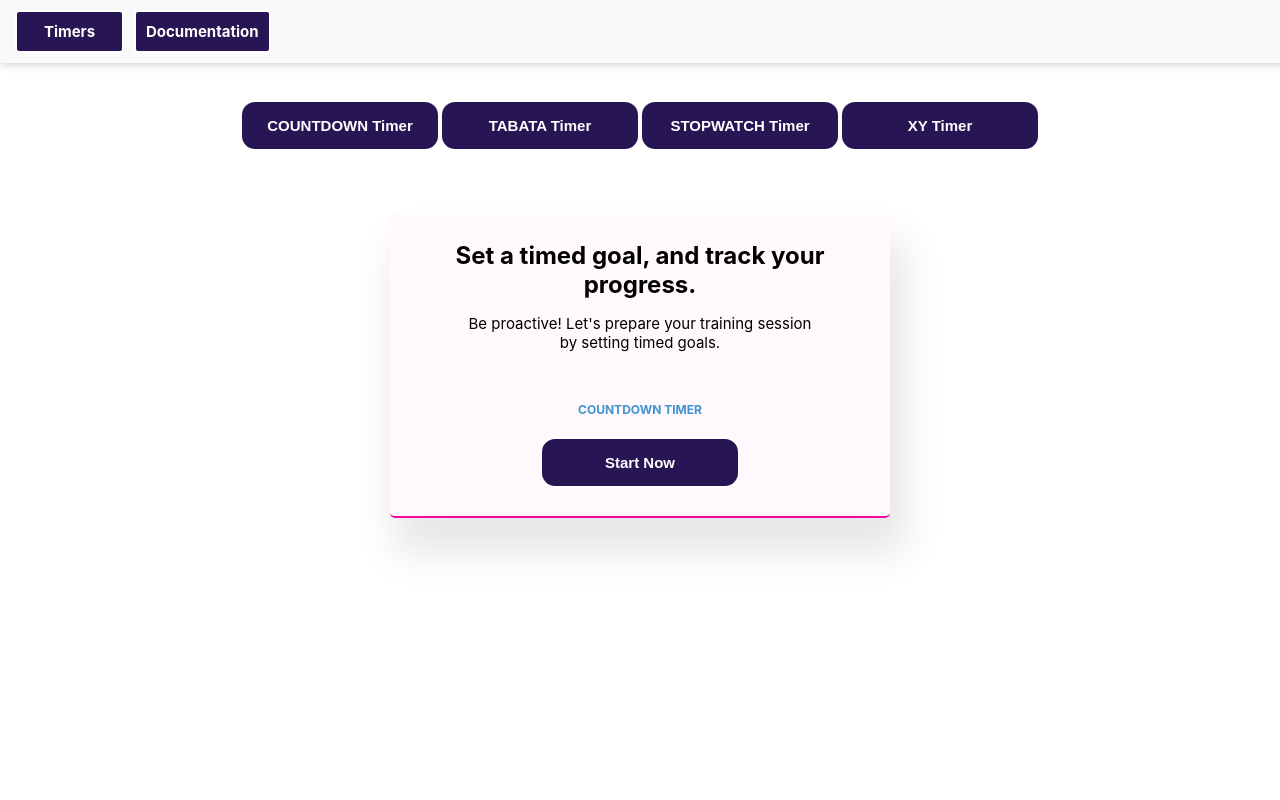
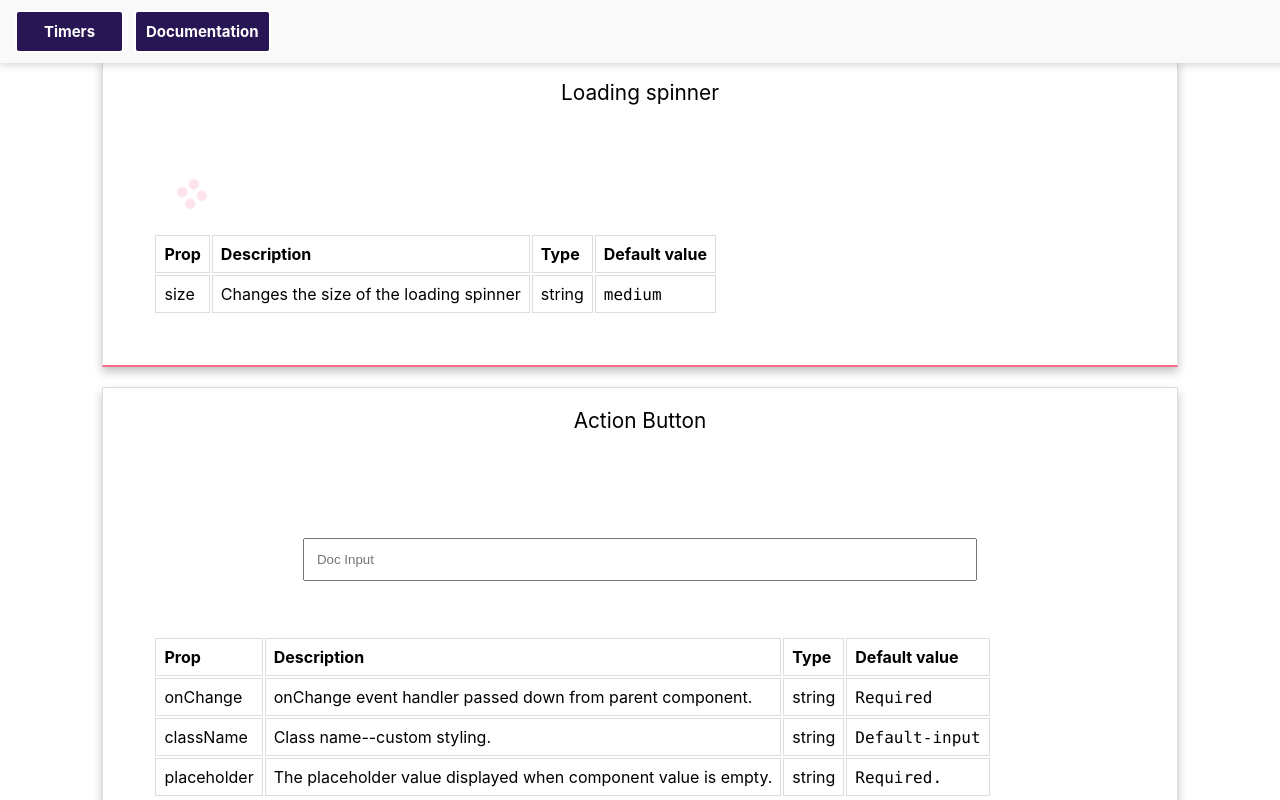
Before and after one commit to prof-tejera/assignment-2-ROK862, a React (Create React App) app: page /assignment-2-ROK862/docs in a window 1280 px wide. Built offline with nearby package versions, Linux system fonts and the light colour scheme.

Commit message:
Build bug fix.

```diff
--- a/src/App.js
+++ b/src/App.js
@@ -22,18 +22,18 @@ function App() {
           <nav>
             <ul>
               <li>
-                <Link to="/">Timers</Link>
+                <Link to="/assignment-2-ROK862/">Timers</Link>
               </li>
               <li>
-                <Link to="/docs">Documentation</Link>
+                <Link to="/assignment-2-ROK862/docs">Documentation</Link>
               </li>
             </ul>
           </nav>
           <Switch>
-            <Route path="/">
+            <Route exact path="/assignment-2-ROK862/">
               <TimersView />
             </Route>
-            <Route exact path="/docs">
+            <Route exact path="/assignment-2-ROK862/docs">
               <DocumentationView />
             </Route>
           </Switch>
--- a/src/components/generic/DigitalRounds.js
+++ b/src/components/generic/DigitalRounds.js
@@ -1,8 +1,7 @@
-import React from "react";
+import React, { useContext } from "react";
 import Options from "../Inputs/Options";
 import AnchorButton from "../buttons/AnchorButton";
 import { AppContext } from "../../globals/AppProvider";
-import { useContext } from "react/cjs/react.development";
 import { APP_RENDER_STATES } from "../../globals/Consts"
 
 function DigitalRounds () {
--- a/src/components/generic/PauseDisplay.js
+++ b/src/components/generic/PauseDisplay.js
@@ -1,7 +1,6 @@
-import React from "react";
+import React, { useContext } from "react";
 import AnchorButton from "../buttons/AnchorButton";
 import { AppContext } from "../../globals/AppProvider";
-import { useContext } from "react/cjs/react.development";
 
 function PauseDisplay () {
   // Simplify the code in parent component by getting getters and setters straigt from context
--- a/src/components/generic/TimerDisplay.js
+++ b/src/components/generic/TimerDisplay.js
@@ -1,7 +1,6 @@
-import React from "react";
+import React, { useContext } from "react";
 import AnchorButton from "../buttons/AnchorButton";
 import { AppContext } from "../../globals/AppProvider";
-import { useContext } from "react/cjs/react.development";
 import { APP_RENDER_STATES } from "../../globals/Consts"
 
 function TimerDisplay () {
--- a/src/components/generic/TimerGoal.js
+++ b/src/components/generic/TimerGoal.js
@@ -1,7 +1,6 @@
-import React from "react";
+import React, { useContext } from "react";
 import AnchorButton from "../buttons/AnchorButton";
 import { AppContext } from "../../globals/AppProvider";
-import { useContext } from "react/cjs/react.development";
 
 function TimerGoal () {
   const { setTimerStatus } = useContext(AppContext);
--- a/src/views/TimersView.js
+++ b/src/views/TimersView.js
@@ -1,10 +1,9 @@
-import React from "react";
+import React, { useContext } from "react";
 import styled from "styled-components";
 import { sys } from "../utils/helpers";
 import AnchorButton from "../components/buttons/AnchorButton";
 import { APP_RENDER_STATES, APP_TIMERS } from "../globals/Consts";
 import { AppContext } from "../globals/AppProvider";
-import { useContext } from "react/cjs/react.development";
 
 const Timers = styled.div`
   align-items: center;
```
